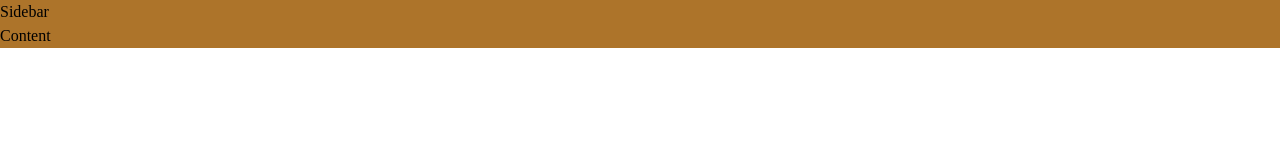
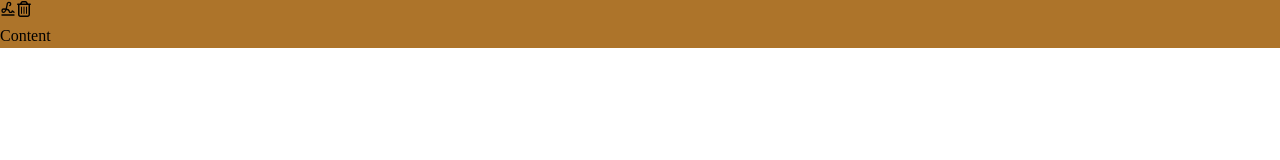
Before and after one commit to nainaesk/noteapp, a React (Vite) app in the folder src/renderer/: page / in a window 1280 px wide. Shown: the top 160 px of the page. Built offline with nearby package versions, Linux system fonts and the light colour scheme.

Commit message:
Feat: Added buttons to add and delete note

```diff
--- a/src/renderer/src/App.tsx
+++ b/src/renderer/src/App.tsx
@@ -1,12 +1,14 @@
 import './app.css'
-import { Content, DraggableTopBar, RootLayout, SideBar } from './components'
+import { ActionButtonsRow, Content, DraggableTopBar, RootLayout, SideBar } from './components'
 
 const App = () => {
   return (
     <>
       <DraggableTopBar />
       <RootLayout>
-        <SideBar className="p-2">Sidebar</SideBar>
+        <SideBar className="p-2">
+          <ActionButtonsRow className="flex justify-between mt-1" />
+        </SideBar>
         <Content className="border-l bg-zinc-900/50 border-l-white/20">Content</Content>
       </RootLayout>
     </>
--- a/src/renderer/src/components/Button/ActionButton.tsx
+++ b/src/renderer/src/components/Button/ActionButton.tsx
@@ -1,7 +1,9 @@
 import { ComponentProps } from 'react'
 import { twMerge } from 'tailwind-merge'
 
-export const ActionButton = ({ className, children, ...props }: ComponentProps<'button'>) => {
+export type ActionButtonProps = ComponentProps<'button'>
+
+export const ActionButton = ({ className, children, ...props }: ActionButtonProps) => {
   return (
     <button
       className={twMerge(
--- /dev/null
+++ b/src/renderer/src/components/Button/ActionButtonsRow.tsx
@@ -0,0 +1,12 @@
+import { ComponentProps } from 'react'
+import { DeleteNoteButton } from './DeleteNoteButton'
+import { NewNoteButton } from './NewNoteButton'
+
+export const ActionButtonsRow = ({ ...props }: ComponentProps<'div'>) => {
+  return (
+    <div {...props}>
+      <NewNoteButton />
+      <DeleteNoteButton />
+    </div>
+  )
+}
--- /dev/null
+++ b/src/renderer/src/components/Button/DeleteNoteButton.tsx
@@ -0,0 +1,10 @@
+import { ActionButton, ActionButtonProps } from '@/components'
+import { FaRegTrashCan } from 'react-icons/fa6'
+
+export const DeleteNoteButton = ({ ...props }: ActionButtonProps) => {
+  return (
+    <ActionButton {...props}>
+      <FaRegTrashCan className="w-4 h-4 text-zinc-300"></FaRegTrashCan>
+    </ActionButton>
+  )
+}
--- /dev/null
+++ b/src/renderer/src/components/Button/NewNoteButton.tsx
@@ -0,0 +1,10 @@
+import { ActionButton, ActionButtonProps } from '@/components'
+import { LuSignature } from 'react-icons/lu'
+
+export const NewNoteButton = ({ ...props }: ActionButtonProps) => {
+  return (
+    <ActionButton {...props}>
+      <LuSignature className="w-4 h-4 text-zinc-300"></LuSignature>
+    </ActionButton>
+  )
+}
--- a/src/renderer/src/components/Button/index.ts
+++ b/src/renderer/src/components/Button/index.ts
@@ -1 +1,4 @@
 export * from './ActionButton';
+export * from './ActionButtonsRow';
+export * from './DeleteNoteButton';
+export * from './NewNoteButton';
```
